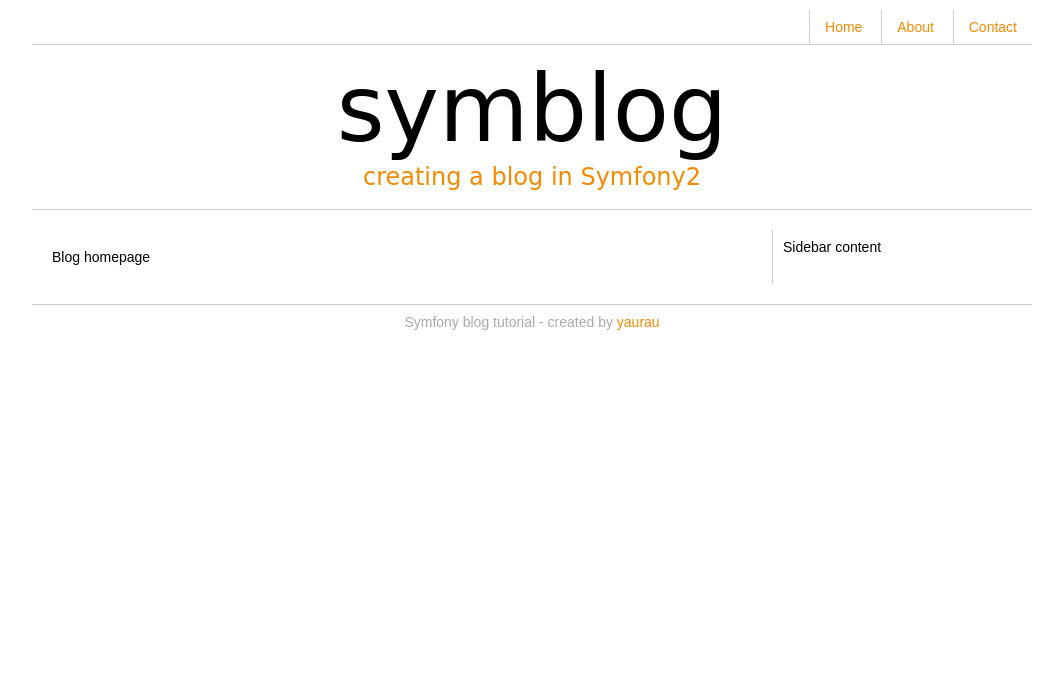
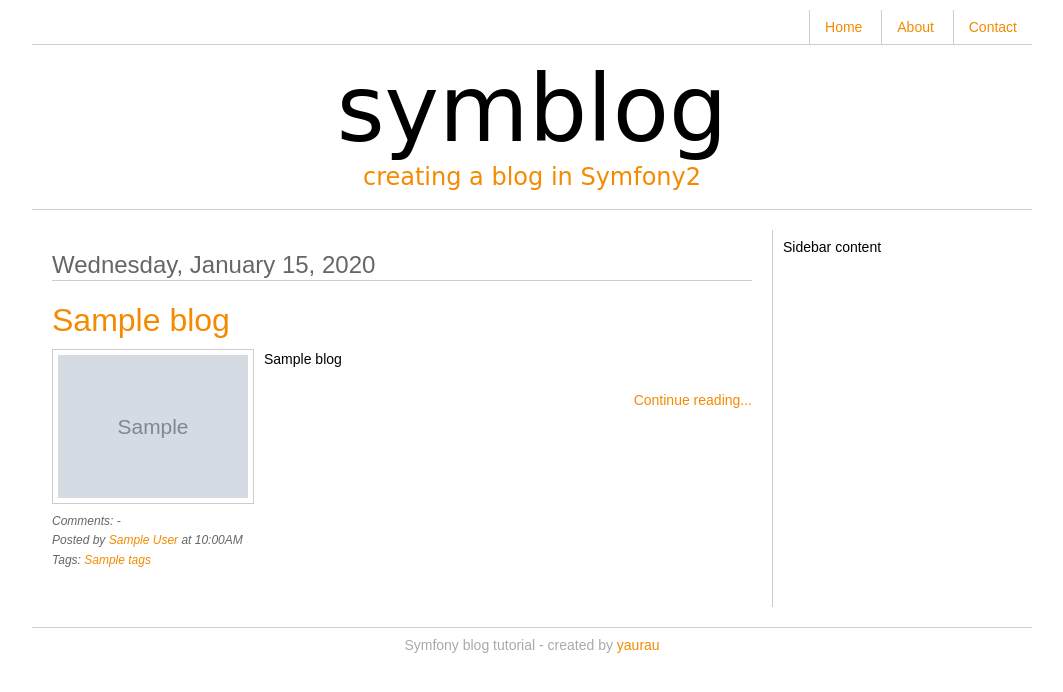
Before and after one commit to Rama7778/blog, a Symfony app: template src/Ravtovich/BlogBundle/Resources/views/Page/index.html.twig in a window 1280 px wide. Shown: the top 692 px of the page, without its empty margins (108-1171 px from the left). Run offline with Twig, Linux system fonts and the light colour scheme; the template is opened without the code that fills it: most values are stand-ins (such as "Sample title", 1, 10 or a date in 2020); grey boxes marked "Sample" are stand-in pictures; some libraries are stand-ins or nearby versions; some web fonts are replaced.

Commit message:
08.12.2017

```diff
--- a/src/Ravtovich/BlogBundle/Resources/views/Page/index.html.twig
+++ b/src/Ravtovich/BlogBundle/Resources/views/Page/index.html.twig
@@ -1,4 +1,27 @@
 {% extends 'RavtovichBlogBundle::layout.html.twig' %}
+
 {% block body %}
-    Blog homepage
+    {% for blog in blogs %}
+        <article class="blog">
+            <div class="date"><time datetime="{{ blog.created|date('c') }}">{{ blog.created|date('l, F j, Y') }}</time></div>
+            <header>
+                <h2>
+                    <a href="{{ path('ravtovich_blog_show', { 'id': blog.id }) }}">{{ blog.title }}</a>
+                </h2>
+            </header>
+            <img src="{{ asset(['images/', blog.image]|join) }}" />
+            <div class="snippet">
+                <p>{{ blog.blog(500) }}</p>
+                <p class="continue"><a href="{{ path('ravtovich_blog_show', { 'id': blog.id }) }}">Continue reading...</a></p>
+            </div>
+
+            <footer class="meta">
+                <p>Comments: -</p>
+                <p>Posted by <span class="highlight">{{blog.author}}</span> at {{ blog.created|date('h:iA') }}</p>
+                <p>Tags: <span class="highlight">{{ blog.tags }}</span></p>
+            </footer>
+        </article>
+    {% else %}
+        <p>There are no blog entries for symblog</p>
+    {% endfor %}
 {% endblock %}
```
Also changed, not shown: src/Ravtovich/BlogBundle/Controller/BlogController.php (+13 -1 lines), src/Ravtovich/BlogBundle/Entity/Post.php (+6 -2 lines), src/Ravtovich/BlogBundle/Resources/views/image/beach.jpg (deleted).
